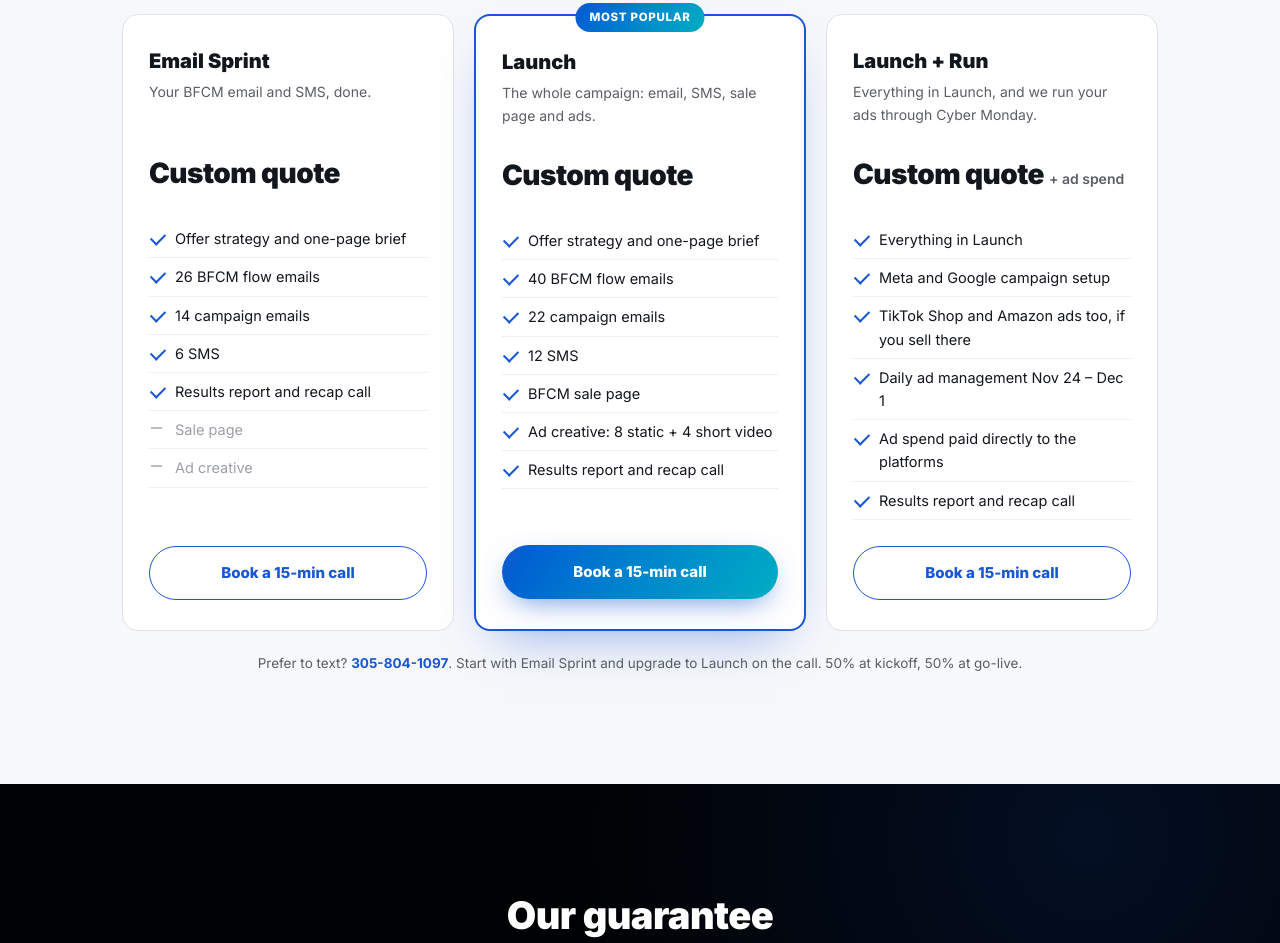
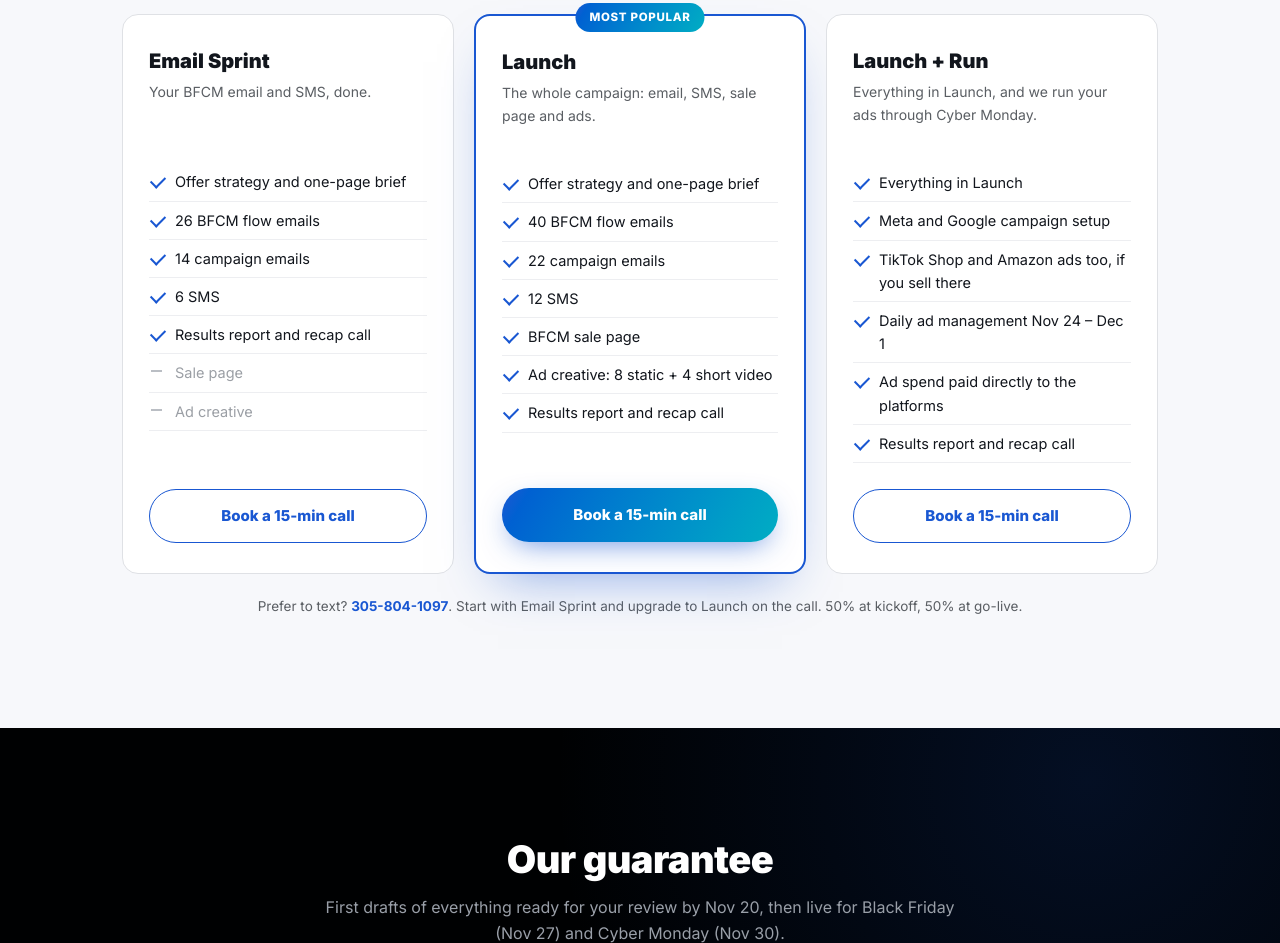
Before and after one commit to grandpajackai/gil-ventures-site, a plain HTML site: page bfcm/index.html in a window 1280 px wide. Shown: the part 3477-4420 px from the top of the page. Drawn offline with Linux system fonts and the light colour scheme.

Commit message:
BFCM: remove Custom quote line from tier cards

```diff
--- a/bfcm/index.html
+++ b/bfcm/index.html
@@ -140,15 +140,12 @@ footer .tag{color:#fff;font-weight:800;margin:14px 0 8px}.copy{border-top:1px so
   <div class="head"><h2>Pick your sprint</h2><p>Custom quote on a 15-min call, sized to your catalog and channels. Every tier has drafts by Nov 20 and goes live for BFCM.</p></div>
   <div class="tiers">
     <div class="tier"><h3>Email Sprint</h3><div class="for">Your BFCM email and SMS, done.</div>
-      <div class="price q">Custom quote</div>
       <ul><li>Offer strategy and one-page brief</li><li>26 BFCM flow emails</li><li>14 campaign emails</li><li>6 SMS</li><li>Results report and recap call</li><li class="no">Sale page</li><li class="no">Ad creative</li></ul>
       <a class="alt" href="https://cal.com/brandongil/15min?notes=BFCM%20Email%20Sprint" target="_blank" rel="noopener">Book a 15-min call</a></div>
     <div class="tier pop"><span class="badge">Most popular</span><h3>Launch</h3><div class="for">The whole campaign: email, SMS, sale page and ads.</div>
-      <div class="price q">Custom quote</div>
       <ul><li>Offer strategy and one-page brief</li><li>40 BFCM flow emails</li><li>22 campaign emails</li><li>12 SMS</li><li>BFCM sale page</li><li>Ad creative: 8 static + 4 short video</li><li>Results report and recap call</li></ul>
       <a class="btn" href="https://cal.com/brandongil/15min?notes=BFCM%20Launch" target="_blank" rel="noopener">Book a 15-min call</a></div>
     <div class="tier"><h3>Launch + Run</h3><div class="for">Everything in Launch, and we run your ads through Cyber Monday.</div>
-      <div class="price q">Custom quote <small>+ ad spend</small></div>
       <ul><li>Everything in Launch</li><li>Meta and Google campaign setup</li><li>TikTok Shop and Amazon ads too, if you sell there</li><li>Daily ad management Nov 24 – Dec 1</li><li>Ad spend paid directly to the platforms</li><li>Results report and recap call</li></ul>
       <a class="alt" href="https://cal.com/brandongil/15min?notes=BFCM%20Launch%20%2B%20Run" target="_blank" rel="noopener">Book a 15-min call</a></div>
   </div>
```
